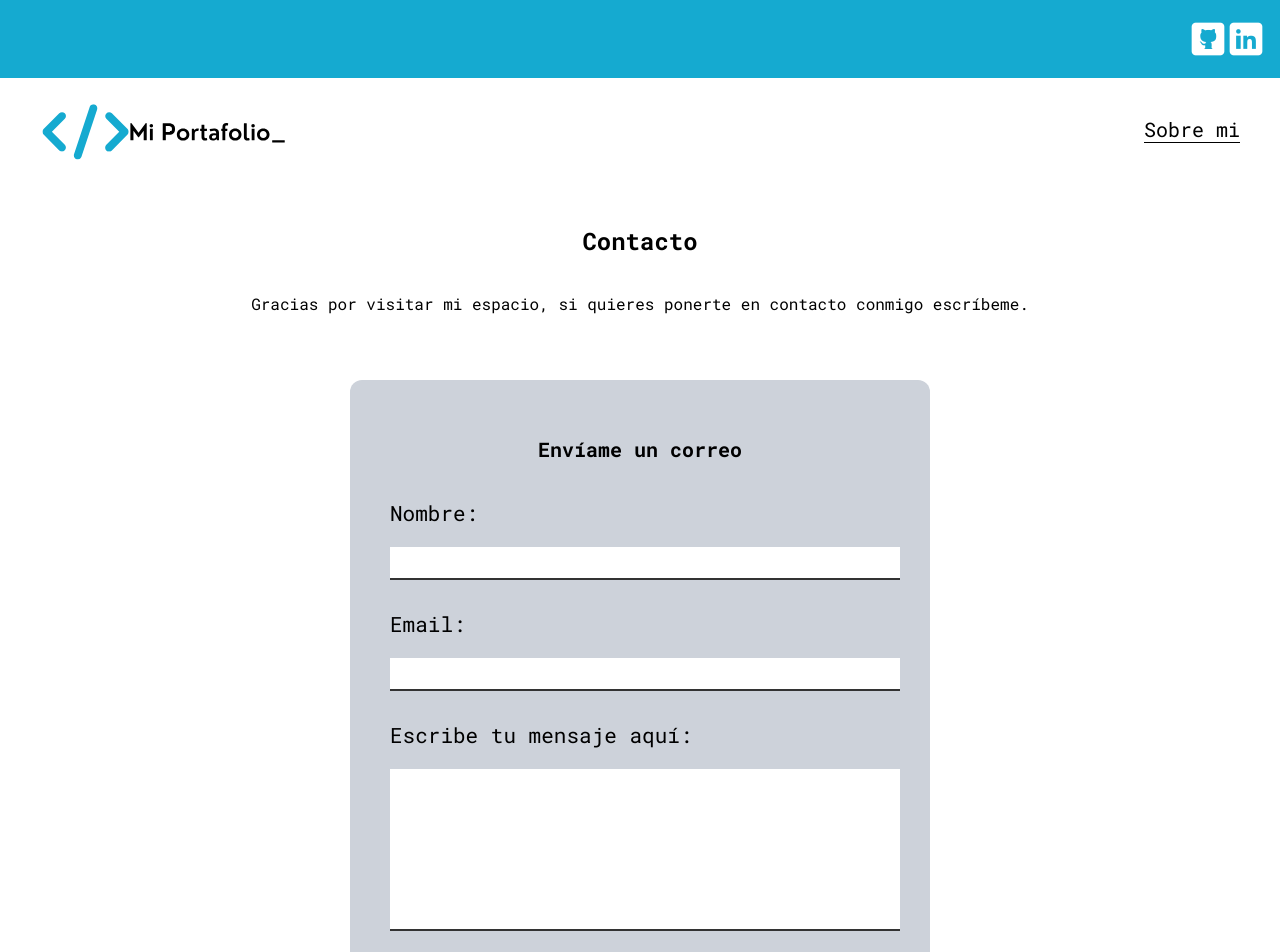
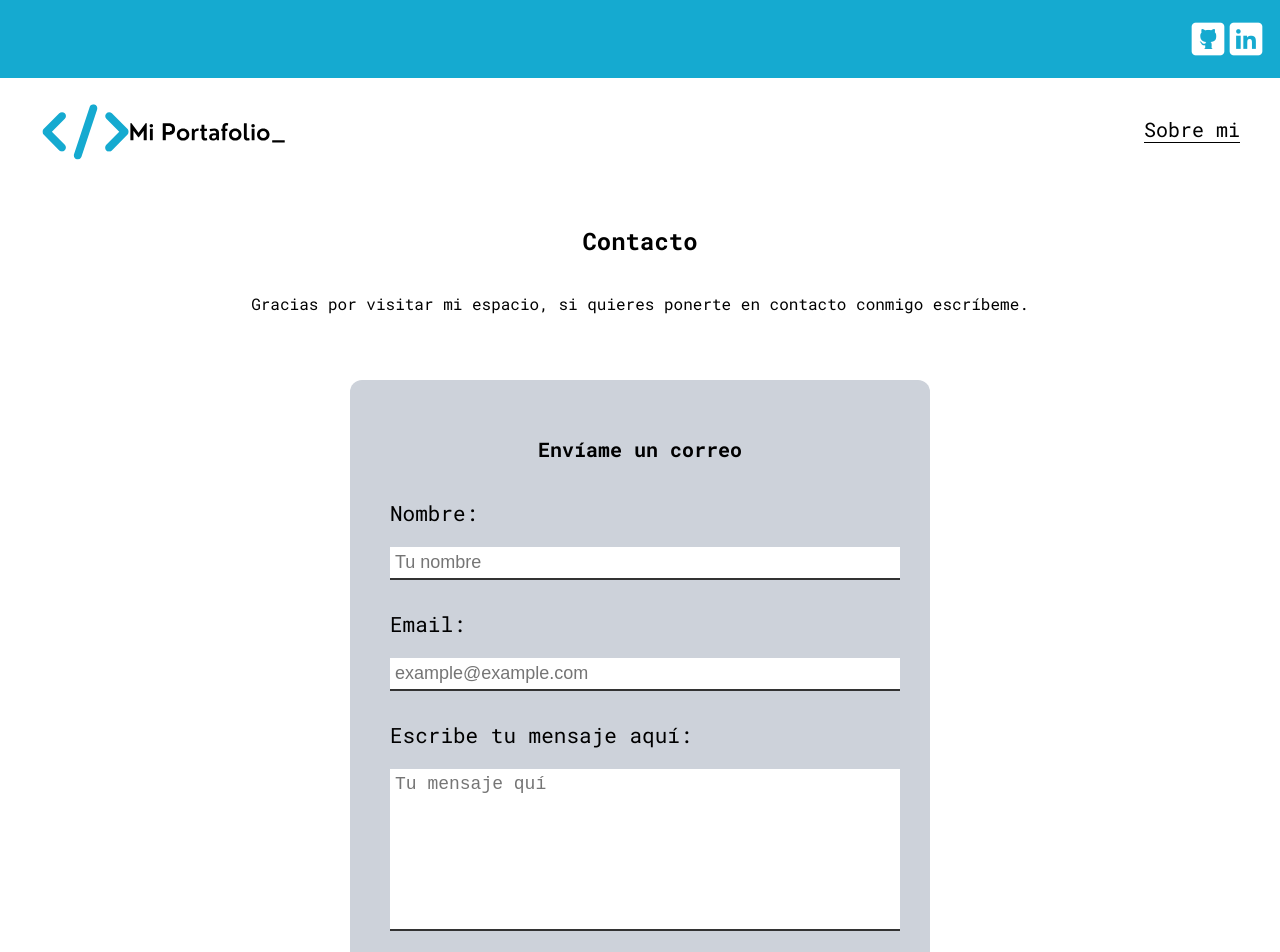
Before and after one commit to horuscamacho/project-portfolio-MF, a React (Create React App) app in the folder client/: page /contact in a window 1280 px wide. Shown: the top 952 px of the page. Built offline with nearby package versions, Linux system fonts and the light colour scheme.

Commit message:
Terminando de configurar el enenv   ;2C;2C;2C;2C;2C;2C;2C el envío de correo electrónicos

```diff
--- a/client/package.json
+++ b/client/package.json
@@ -10,6 +10,7 @@
     "axios": "^1.1.3",
     "cors": "^2.8.5",
     "dotenv": "^16.0.3",
+    "formik": "^2.2.9",
     "fs": "^0.0.1-security",
     "path": "^0.12.7",
     "react": "^18.2.0",
@@ -17,7 +18,8 @@
     "react-redux": "^8.0.4",
     "react-router-dom": "^6.4.2",
     "react-scripts": "5.0.1",
-    "web-vitals": "^2.1.4"
+    "web-vitals": "^2.1.4",
+    "yup": "^0.32.11"
   },
   "scripts": {
     "start": "react-scripts start",
--- a/client/src/components/Contact/Section.jsx
+++ b/client/src/components/Contact/Section.jsx
@@ -1,29 +1,47 @@
-import React, { useState } from 'react'
-import emailjs from '@emailjs/browser';
+import React from 'react'
+import * as yup from 'yup'
+import { useFormik } from 'formik'
+import { useState } from 'react'
+import { useEffect } from 'react'
+import axios from 'axios'
 
 // require("dotenv").config();
 // const {SERVICE_ID, PRIVATE_KEY, PUBLIC_KEY} = process.env
 
 const Section = () => {
-  // console.log(SERVICE_ID)
 
+  const [email, setEmail] = useState("Hola")
 
+  useEffect(() => {
 
-  // const sendEmail = (e) => {
-  //   e.preventDefault();
+  },[email])
 
-  //   emailjs.sendForm('service_4hhpz8n', 'template_38aaco5', form.current, 'xyD7w-rVqLsTDi5Ml')
-  //     .then((result) => {
-  //         console.log(result.text);
-  //     }, (error) => {
-  //         console.log(error.text);
-  //     });
-  // };
+  const sendEmail = async (data, res, req) => {
+    try {
+      await axios.post("https://horus-portafolio.onrender.com/email", data)
+      return
+    } catch (error) {
+      return
+    }
+  }
 
-
-
-
-
+  const formik = useFormik({
+    initialValues: {
+      email: '',
+      name: '',
+      "message": ''
+    },
+    validationSchema: yup.object({
+      name: yup.string().required(),
+      email: yup.string().email().required(),
+      message: yup.string().required()
+    }),
+    onSubmit: (formData) => {
+     setEmail(formData)
+     sendEmail(email)
+    formik.handleReset()
+    }
+  })
 
 
   return (
@@ -37,24 +55,24 @@ const Section = () => {
               </p>
             </div>
             <div className="contactForm">
-              <form >
+              <form onSubmit={formik.handleSubmit} >
                 <h2>Envíame un correo</h2>
                 <div className="inputBox">
                     <span>Nombre: </span>
-                  <input  type="text" name="name" required="required" />
+                  <input type="text" name="name" onChange={formik.handleChange} value={formik.values.name} placeholder="Tu nombre" />
                 </div>
                 <div className="inputBox">
                     <span>Email: </span>
-                  <input  type="email" name="email" required="required" />
+                  <input  type="text" name="email" onChange={formik.handleChange} value={formik.values.email} placeholder="example@example.com"/>
 
                 </div>
                 <div className="inputBox">
                     <span>Escribe tu mensaje aquí: </span>
-                  <textarea  name="message" required="required" defaultValue=""></textarea>
+                  <textarea type='text' name="message" onChange={formik.handleChange} value={formik.values.message} placeholder="Tu mensaje quí"></textarea>
 
                 </div>
                 <div className="inputBox">
-                  <input type="submit" name="" value="Enviar" />
+                  <input type="submit" name="submit" value="Enviar" />
                 </div>
               </form>
             </div>
```
Also changed, not shown: 1 other file (tests, documents, lock files or other folders).
